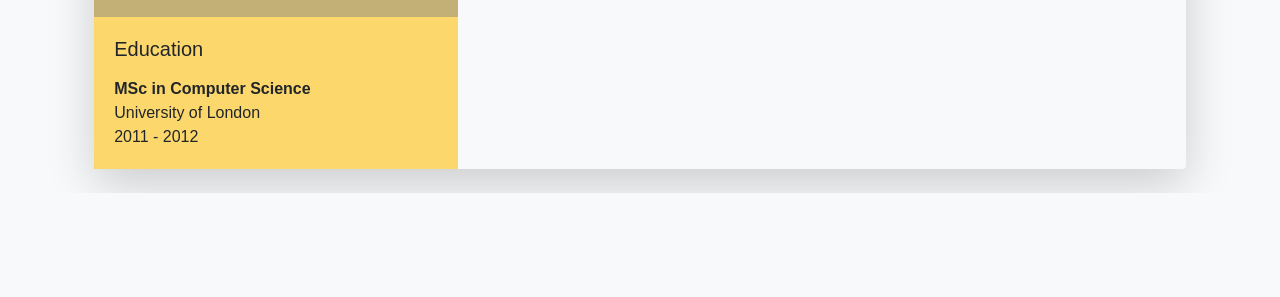
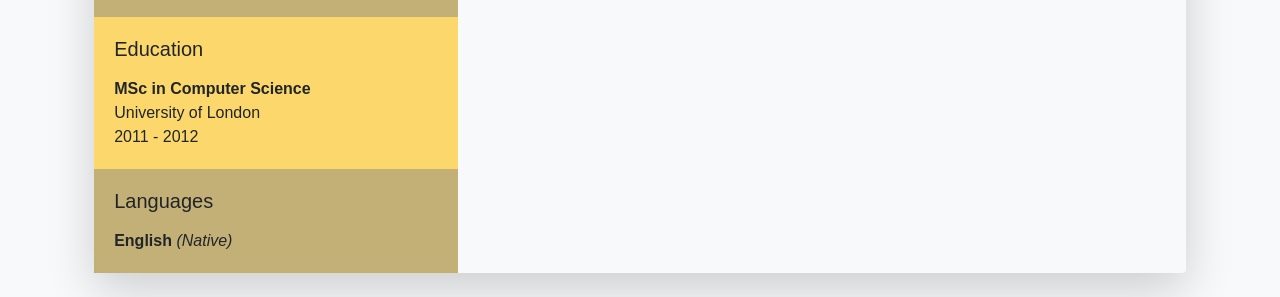
Before and after one commit to gilfranfer/kariertabelo, a plain HTML site: page index.html in a window 1280 px wide. Shown: the part 833-1130 px from the top of the page. Before the commit the page ends 1026 px from the top, so only its background shows below. Drawn offline with nearby package versions, Linux system fonts and the light colour scheme.

Commit message:
Languages article

```diff
--- a/index.html
+++ b/index.html
@@ -96,6 +96,18 @@
                 </div>
               </div>
             </article>
+            <!-- Languages -->
+            <article class="card-body" style="background-color:#9e7d1994!important">
+              <div id="bio-container" class="text-justify">
+                <h5 class="card-title">
+                  Languages
+                </h5>
+                <div class="mt-3">
+                  <span class="font-weight-bold">English</span>
+                  <span class="font-weight-lighter font-italic">(Native)</span>
+                </div>
+              </div>
+            </article>
           </section>
 
           <!-- Resume Column -->
```
